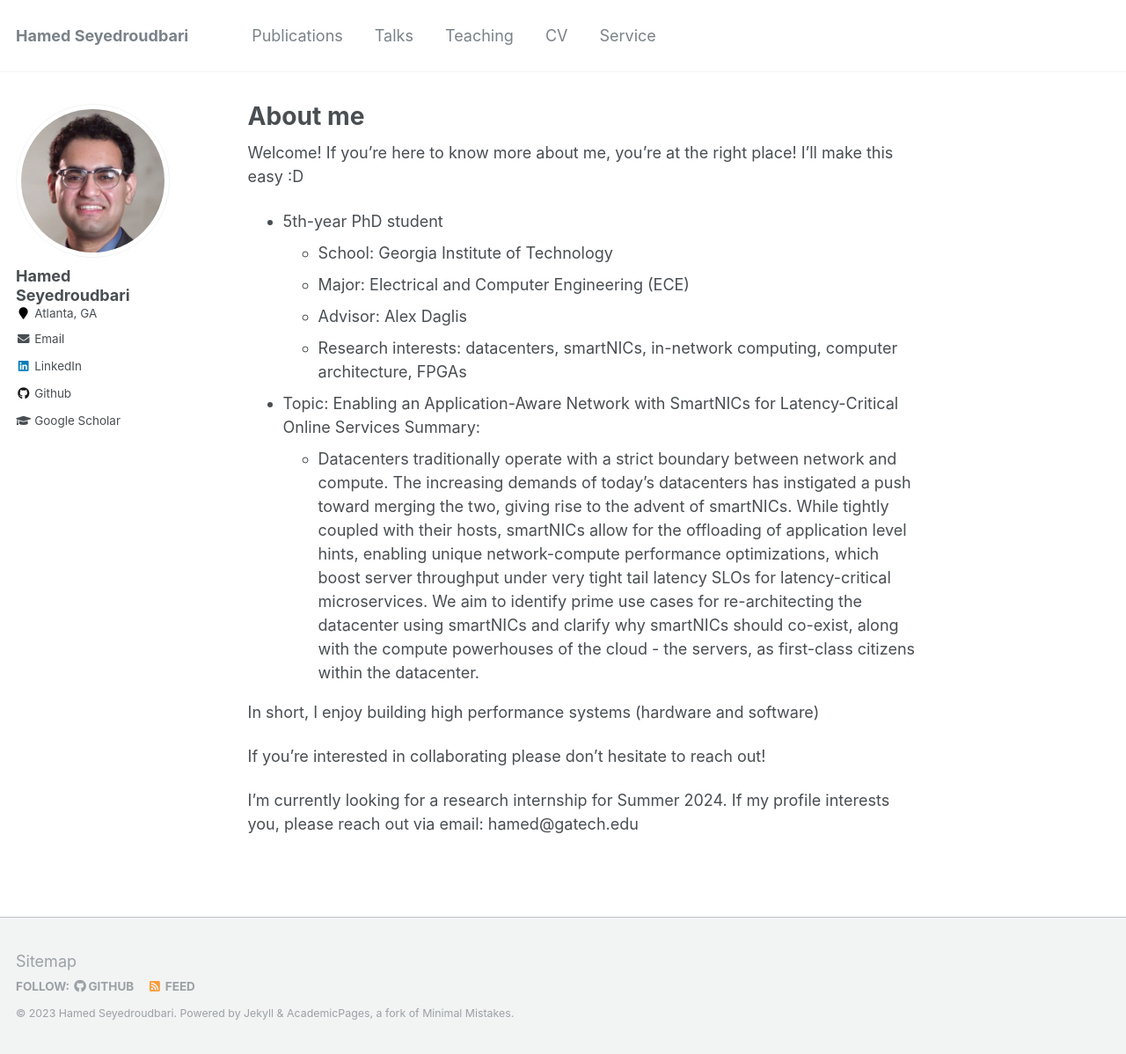
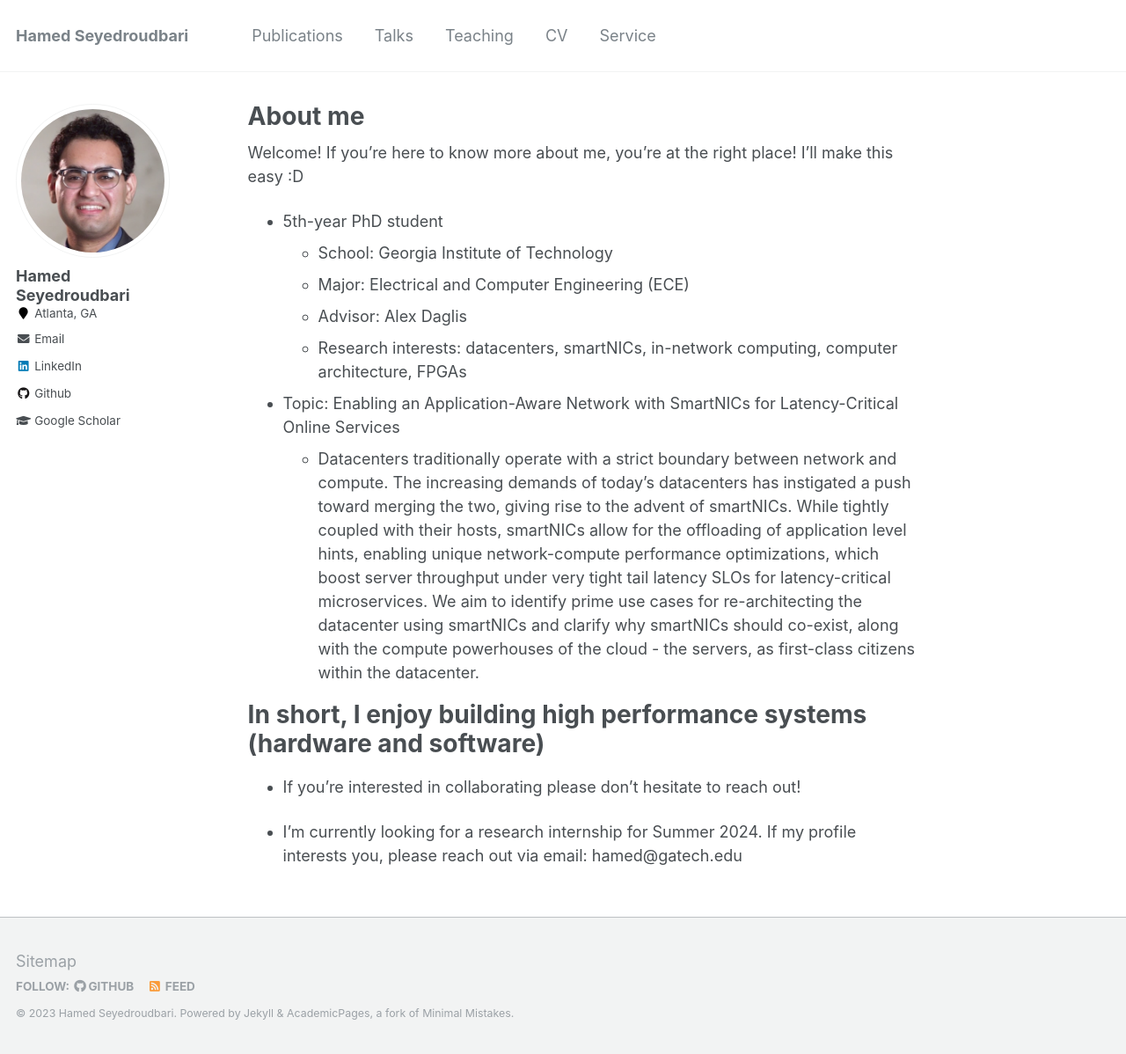
Before and after one commit to hamedsey/hamedsey.github.io, a Jekyll site: the page built from _pages/about.md, in a window 1280 px wide and 1198 px high. Shown: the whole window at 88% size. Built offline with Jekyll 4.4.1, drawn with Linux system fonts in a browser that asks for light colours; some of the changed lines change nothing that is shown.

Commit message:
updated about me page

```diff
--- a/_pages/about.md
+++ b/_pages/about.md
@@ -16,15 +16,13 @@ Welcome! If you're here to know more about me, you're at the right place! I'll m
   - Research interests: datacenters, smartNICs, in-network computing, computer architecture, FPGAs
 
 - Topic: Enabling an Application-Aware Network with SmartNICs for Latency-Critical Online Services
-  Summary:
   - Datacenters traditionally operate with a strict boundary between network and compute. The increasing demands of today’s datacenters has instigated a push toward merging the two, giving rise to the advent of smartNICs. While tightly coupled with their hosts, smartNICs allow for the offloading of application level hints, enabling unique network-compute performance optimizations, which boost server throughput under very tight tail latency SLOs for latency-critical microservices. We aim to identify prime use cases for re-architecting the datacenter using smartNICs and clarify why smartNICs should co-exist, along with the compute powerhouses of the cloud - the servers, as first-class citizens within the datacenter.
 
+# In short, I enjoy building high performance systems (hardware and software)
 
-In short, I enjoy building high performance systems (hardware and software)
+* If you're interested in collaborating please don't hesitate to reach out!
 
-If you're interested in collaborating please don't hesitate to reach out!
-
-I'm currently looking for a research internship for Summer 2024. If my profile interests you, please reach out via email: hamed@gatech.edu
+* I'm currently looking for a research internship for Summer 2024. If my profile interests you, please reach out via email: hamed@gatech.edu
 
 <!---
 Getting started
```
